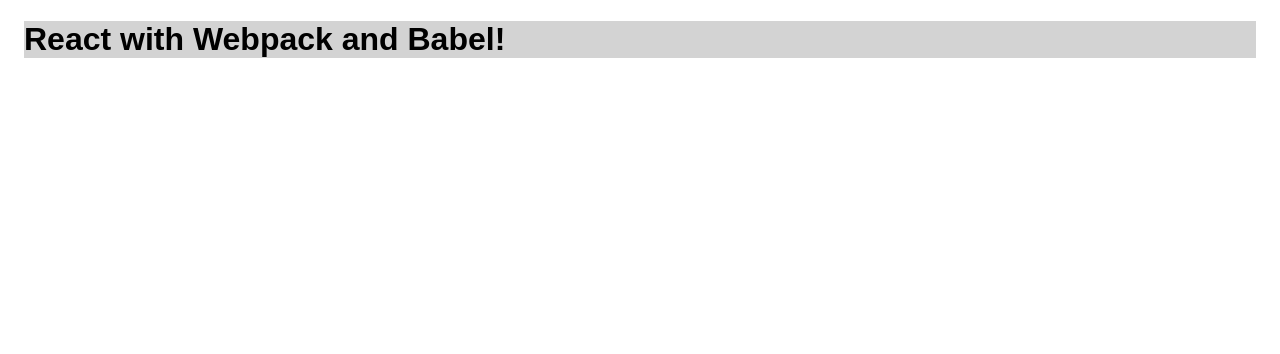
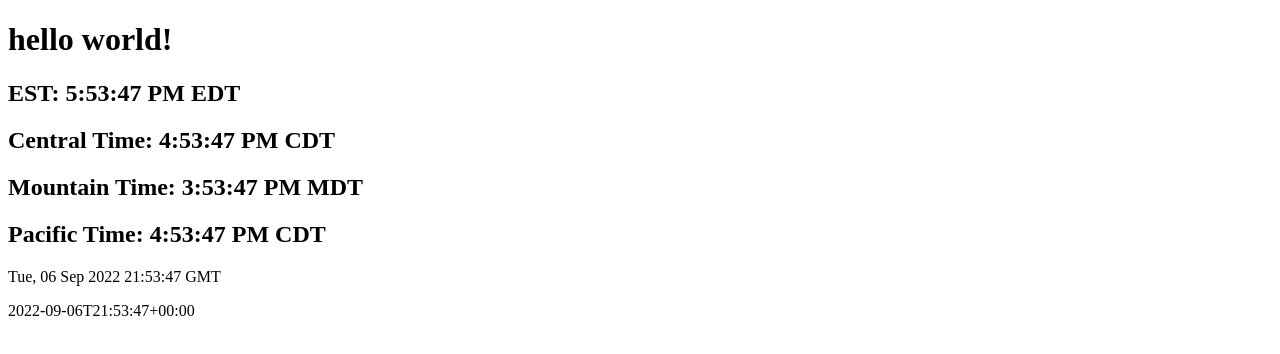
Before and after one commit to victorhe33/time-zone-app, a React app: page / in a window 1280 px wide. Shown: the top 354 px of the page. Built offline with nearby package versions, Linux system fonts and the light colour scheme; the HTML template or start-up script is replaced by a standard one.

Commit message:
tinkering with US timezones

```diff
--- a/package.json
+++ b/package.json
@@ -30,6 +30,7 @@
     "webpack-dev-server": "^4.9.3"
   },
   "dependencies": {
+    "dayjs": "^1.11.5",
     "react": "^18.2.0",
     "react-dom": "^18.2.0"
   }
--- a/src/App.js
+++ b/src/App.js
@@ -1,12 +1,62 @@
+import './App.css';
 import React from 'react';
-import './App.css';
 
-const App = () => {
+//DAYJS
+const dayjs = require('dayjs')
+const utc = require('dayjs/plugin/utc')
+dayjs.extend(utc)
+const timezone = require('dayjs/plugin/timezone')
+dayjs.extend(timezone);
+dayjs.tz.setDefault("America/New_York");
+
+//https://en.wikipedia.org/wiki/List_of_tz_database_time_zones
+
+function App() {
   return (
-    <div className="App">
-      <h1>React with Webpack and Babel!</h1>
+    <div>
+      <Clock />
     </div>
-  )
+  );
 }
 
+function Clock() {
+  const date = new Date().toLocaleTimeString("en-US", {
+    timeZone: "America/New_York",
+    timeZoneName: "short",
+  })
+  const date2 = new Date().toLocaleTimeString("en-US", {
+    timeZone: "US/Central",
+    timeZoneName: "short",
+    hour12: true
+  })
+  const date3 = new Date().toLocaleTimeString("en-US", {
+    timeZone: "US/Mountain",
+    timeZoneName: "short",
+    hour12: true
+  })
+  const date4 = new Date().toLocaleTimeString("en-US", {
+    timeZone: "US/Pacific",
+    timeZoneName: "short",
+    hour12: true
+  })
+  const now = new dayjs();
+  const time = String(now);
+  return (
+    <div>
+      <h1>hello world!</h1>
+      <h2>EST: {date}</h2>
+      <h2>Central Time: {date2}</h2>
+      <h2>Mountain Time: {date3}</h2>
+      <h2>Pacific Time: {date2}</h2>
+      {/* <h1>Using the dayjs library...</h1> */}
+
+
+      <span>{time}</span>
+      <p>{dayjs().format()}</p>
+    </div>
+  );
+}
+
+
+
 export default App;
--- a/src/index.js
+++ b/src/index.js
@@ -1,8 +1,17 @@
 import React from 'react';
-import ReactDOM from 'react-dom';
-import App from './App.js';
+import ReactDOM from 'react-dom/client';
+import './index.css';
+import App from './App';
 
-ReactDOM.render(
-  <App />,
-  document.getElementById('app')
-);
+
+const root = ReactDOM.createRoot(document.getElementById('root'));
+
+function tick() {
+  root.render(
+    <React.StrictMode>
+      <App />
+    </React.StrictMode>
+  );
+}
+
+setInterval(tick, 1000);
```
Also changed, not shown: src/index.css (added), 2 other files (tests, documents, lock files or other folders).
